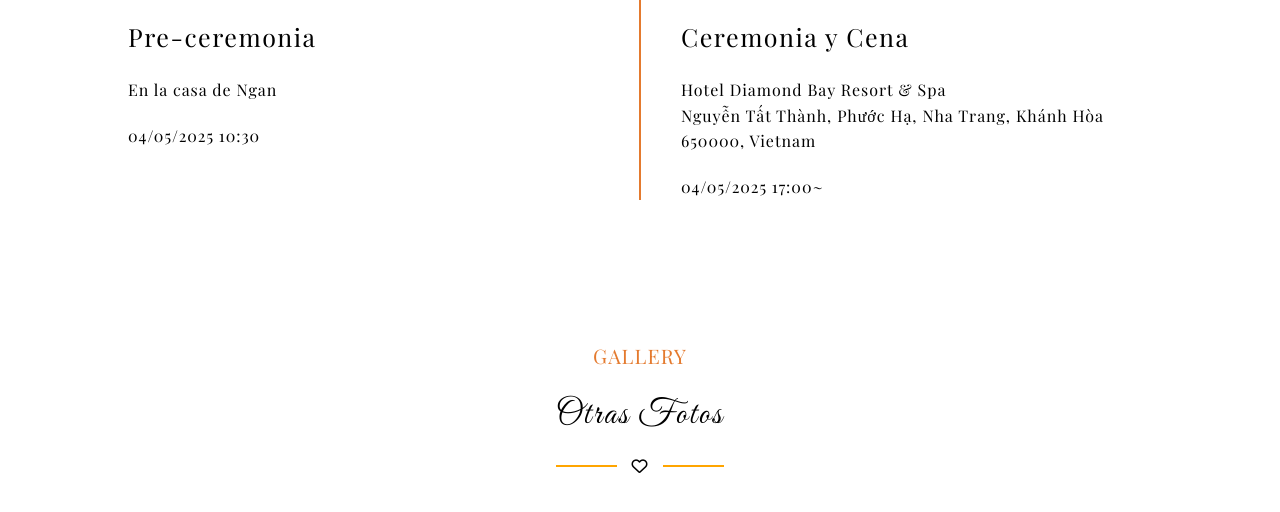
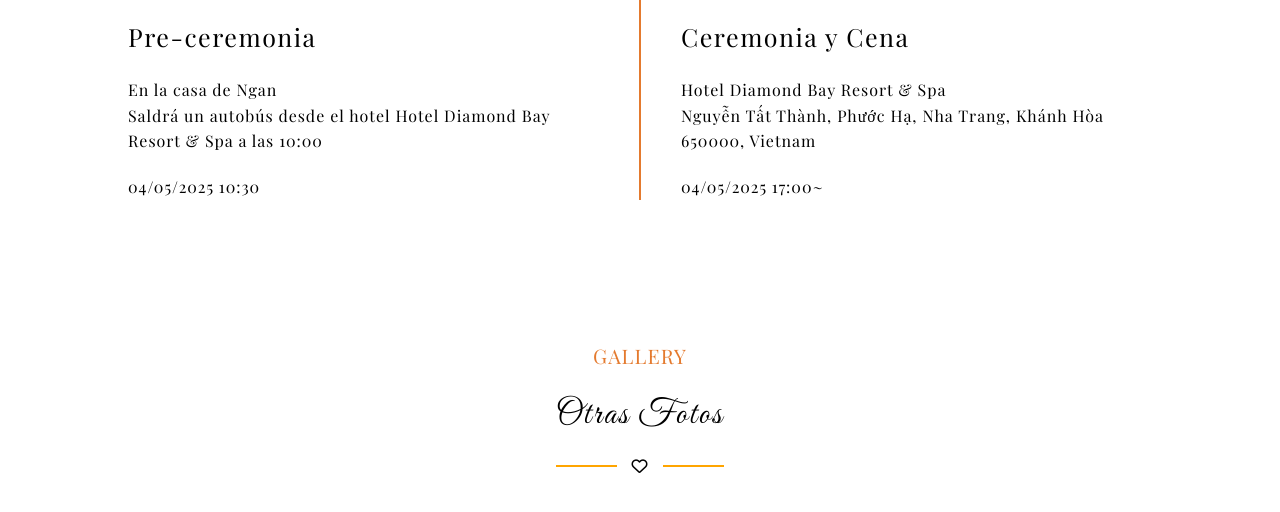
Before and after one commit to Marcoslpz11/Marcos-Ngan, a plain HTML site: page index.html in a window 1280 px wide. Shown: the part 3224-3736 px from the top of the page. Drawn offline with nearby package versions, Linux system fonts and the light colour scheme.

Commit message:
Add files via upload

```diff
--- a/index.html
+++ b/index.html
@@ -239,7 +239,7 @@
             <div class="p-event__desc">
               <span class="p-event__title esp c-fontB">Pre-ceremonia</span>
               <span class="p-event__title vtn c-fontB">Lễ tiền hôn</span>
-              <span class="p-event__address esp">En la casa de Ngan </span>
+              <span class="p-event__address esp">En la casa de Ngan<br>Saldrá un autobús desde el hotel Hotel Diamond Bay Resort & Spa a las 10:00</span>
               <span class="p-event__address vtn">"Chúng tôi sẽ cung cấp địa chỉ sau"</span>
               <span class="p-event__time">04/05/2025 10:30</span>
             </div>
```
